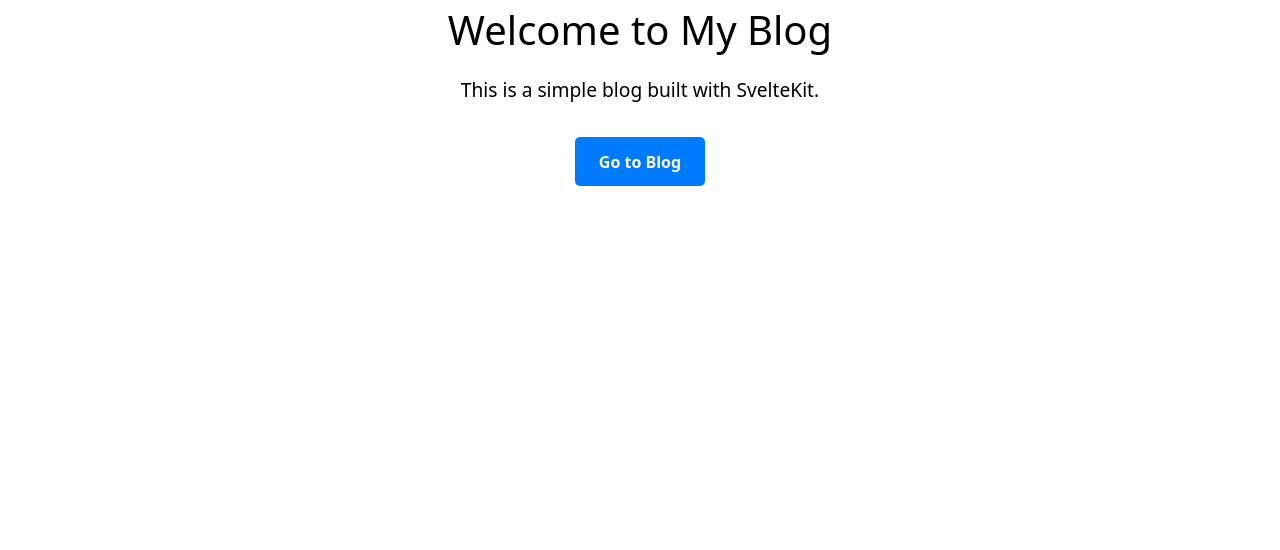
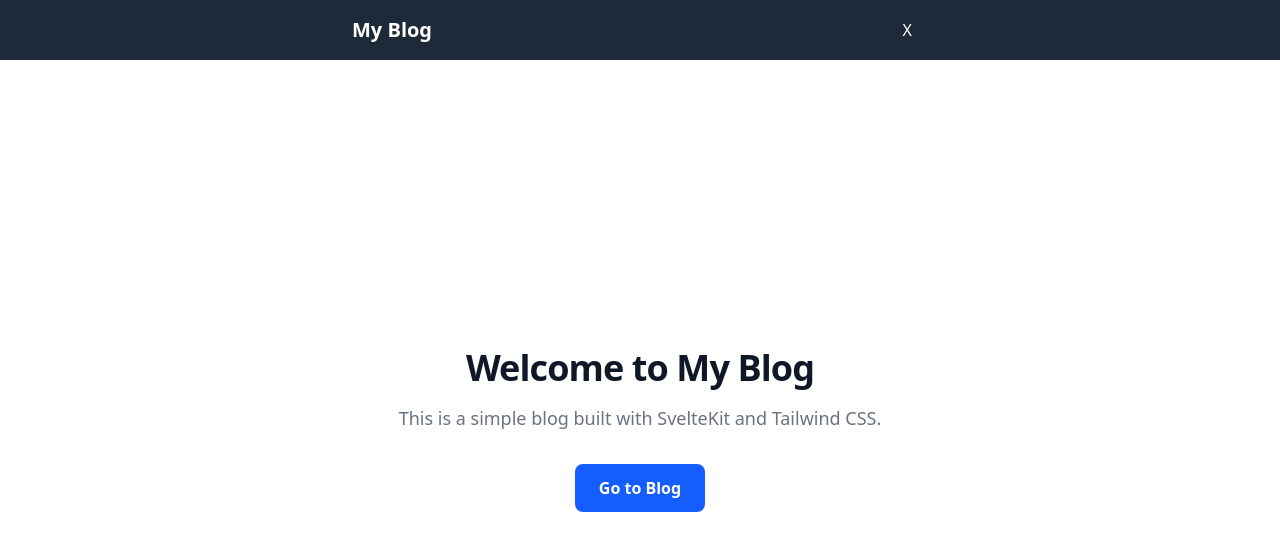
Before and after one commit to sonsodockje/checkSum41Blog, a SvelteKit app: page / in a window 1280 px wide. Shown: the top 550 px of the page. Built offline with nearby package versions, Linux system fonts and the light colour scheme.

Commit message:
Tailwind CSS 통합 및 블로그 레이아웃 개선

```diff
--- a/package.json
+++ b/package.json
@@ -20,6 +20,7 @@
 		"@sveltejs/adapter-static": "^3.0.9",
 		"@sveltejs/kit": "^2.22.0",
 		"@sveltejs/vite-plugin-svelte": "^6.0.0",
+		"@tailwindcss/typography": "^0.5.16",
 		"@tailwindcss/vite": "^4.0.0",
 		"eslint": "^9.18.0",
 		"eslint-config-prettier": "^10.0.1",
--- /dev/null
+++ b/src/lib/posts/05.md
@@ -0,0 +1,12 @@
+---
+title: '프란츠 카프리썬'
+date: '2025-08-31'
+---
+
+## 프란츠 카프카
+
+를 아십니까?
+
+저는 잘 모르긴 합니다.
+
+> 좋은 하루 보내세요.
--- a/src/routes/+layout.svelte
+++ b/src/routes/+layout.svelte
@@ -10,4 +10,15 @@
 	<link rel="icon" href={favicon} />
 </svelte:head>
 
-{@render children?.()}
+<main class="flex min-h-screen w-full flex-col">
+	<header class="w-full bg-gray-800 p-4 text-white">
+		<div class="container mx-auto flex max-w-xl items-center justify-between">
+			<a href="/" class="text-xl font-bold">My Blog</a>
+			<nav>
+				<a href="/" class="mr-4 hover:underline">X</a>
+				<!-- <a href="/blog" class="hover:underline">Blog</a> -->
+			</nav>
+		</div>
+	</header>
+	{@render children?.()}
+</main>
--- a/src/routes/+page.svelte
+++ b/src/routes/+page.svelte
@@ -7,44 +7,19 @@
 	<meta name="description" content="SvelteKit Blog" />
 </svelte:head>
 
-<section>
-	<h1>Welcome to My Blog</h1>
-	<p>This is a simple blog built with SvelteKit.</p>
-	<a href="{base}/blog" class="button">Go to Blog</a>
+<section
+	class="m-auto flex w-xl flex-grow flex-col items-center justify-center px-4 py-16 text-center"
+>
+	<h1 class="mb-4 text-3xl font-extrabold tracking-tight text-gray-900 md:text-4xl">
+		Welcome to My Blog
+	</h1>
+	<p class="mb-8 max-w-2xl text-lg text-gray-500">
+		This is a simple blog built with SvelteKit and Tailwind CSS.
+	</p>
+	<a
+		href="{base}/blog"
+		class="inline-block rounded-lg bg-blue-600 px-6 py-3 font-bold text-white transition-colors hover:bg-blue-700"
+	>
+		Go to Blog
+	</a>
 </section>
-
-<style>
-	section {
-		display: flex;
-		flex-direction: column;
-		justify-content: center;
-		align-items: center;
-		flex: 1;
-		text-align: center;
-	}
-
-	h1 {
-		font-size: 2.5rem;
-		margin-bottom: 1rem;
-	}
-
-	p {
-		font-size: 1.2rem;
-		margin-bottom: 2rem;
-	}
-
-	.button {
-		display: inline-block;
-		padding: 0.8rem 1.5rem;
-		background-color: #007bff;
-		color: white;
-		text-decoration: none;
-		border-radius: 5px;
-		font-weight: bold;
-		transition: background-color 0.2s;
-	}
-
-	.button:hover {
-		background-color: #0056b3;
-	}
-</style>
--- a/src/routes/blog/+page.svelte
+++ b/src/routes/blog/+page.svelte
@@ -9,57 +9,20 @@
 	<title>Blog</title>
 </svelte:head>
 
-<div class="container">
-	<!-- <h1>Blog</h1> -->
+<div class="mx-auto w-xl px-4 py-8">
+	<h1 class="mb-10 text-center text-4xl font-extrabold">LIST</h1>
 
-	<ul>
+	<ul class="space-y-4">
 		{#each data.posts as post}
-			<li>
-				<a href="{base}/blog/{post.path}">
-					<h2>{post.meta.title}</h2>
-					<p>{post.meta.date}</p>
+			<li class="w-full">
+				<a
+					href="{base}/blog/{post.path}"
+					class="flex flex-col rounded-lg border border-gray-200 p-4 transition-colors hover:bg-gray-50"
+				>
+					<h2 class="">{post.meta.title}</h2>
+					<p class="">{post.meta.date}</p>
 				</a>
 			</li>
 		{/each}
 	</ul>
 </div>
-
-<style>
-	.container {
-		max-width: 800px;
-		margin: 0 auto;
-		padding: 2rem;
-	}
-
-	ul {
-		list-style: none;
-		padding: 0;
-	}
-
-	li {
-		margin-bottom: 1.5rem;
-	}
-
-	a {
-		text-decoration: none;
-		color: inherit;
-		border: 1px solid #ccc;
-		padding: 1rem;
-		display: block;
-		border-radius: 8px;
-		transition: background-color 0.2s;
-	}
-
-	a:hover {
-		background-color: #f0f0f0;
-	}
-
-	h2 {
-		margin: 0 0 0.5rem 0;
-	}
-
-	p {
-		margin: 0;
-		color: #666;
-	}
-</style>
--- a/src/routes/blog/[slug]/+page.svelte
+++ b/src/routes/blog/[slug]/+page.svelte
@@ -11,63 +11,39 @@
 	<title>{data.title}</title>
 </svelte:head>
 
-<div class="container">
-	<a href="{base}/blog" class="back-link">&larr; Back to Blog</a>
-	<h1>{data.title}</h1>
-	<p class="date">Published on {data.date}</p>
+<div class="mx-auto w-xl px-4 py-8">
+	<a href="{base}/blog" class="text-blue-600 hover:underline">&larr; Back to Blog</a>
 
-	<div class="content">
-		<svelte:component this={data.content} />
-	</div>
+	<article class="mt-4">
+		<header class="mb-8 text-center">
+			<h1 class="mb-2 text-3xl font-extrabold tracking-tight text-gray-900 md:text-4xl">
+				{data.title}
+			</h1>
+			<p class="text-base text-gray-500">Published on {data.date}</p>
+		</header>
 
-	<hr style="margin-top: 3rem; margin-bottom: 2rem; border: none; height: 1px; background-color: #eeeeee;" />
+		<div class="prose prose-lg max-w-none">
+			<svelte:component this={data.content} />
+		</div>
+	</article>
 
-	<Disqus identifier={data.slug} url={$page.url.href} />
+	<hr class="my-12 border-gray-200" />
+
+	<!-- <Disqus identifier={data.slug} url={$page.url.href} /> -->
 </div>
 
 <style>
-	.container {
-		max-width: 800px;
-		margin: 0 auto;
-		padding: 2rem;
-	}
-
-	.back-link {
-		display: inline-block;
-		margin-bottom: 1rem;
-		color: #007bff;
-		text-decoration: none;
-	}
-
-	.back-link:hover {
-		text-decoration: underline;
-	}
-
-	h1 {
-		margin-bottom: 0.5rem;
-	}
-
-	.date {
-		color: #666;
-		margin-bottom: 2rem;
-	}
-
-	.content {
-		line-height: 1.6;
-	}
-
-	/* Apply some basic styling to the rendered markdown */
-	:global(.content h2) {
+	:global(article h2) {
 		margin-top: 2rem;
 		margin-bottom: 1rem;
 		font-weight: 800;
 	}
 
-	:global(.content p) {
+	:global(article p) {
 		margin-bottom: 1rem;
 	}
 
-	:global(.content img) {
+	:global(article img) {
 		max-width: 100%;
 		height: auto;
 		border-radius: 8px;
--- /dev/null
+++ b/tailwind.config.cjs
@@ -0,0 +1,10 @@
+/** @type {import('tailwindcss').Config} */
+module.exports = {
+  content: ['./src/**/*.{html,js,svelte,ts}'],
+  theme: {
+    extend: {},
+  },
+  plugins: [
+    require('@tailwindcss/typography'),
+  ],
+}
```
Also changed, not shown: src/lib/assets/favicon.svg, 1 other file (tests, documents, lock files or other folders).
